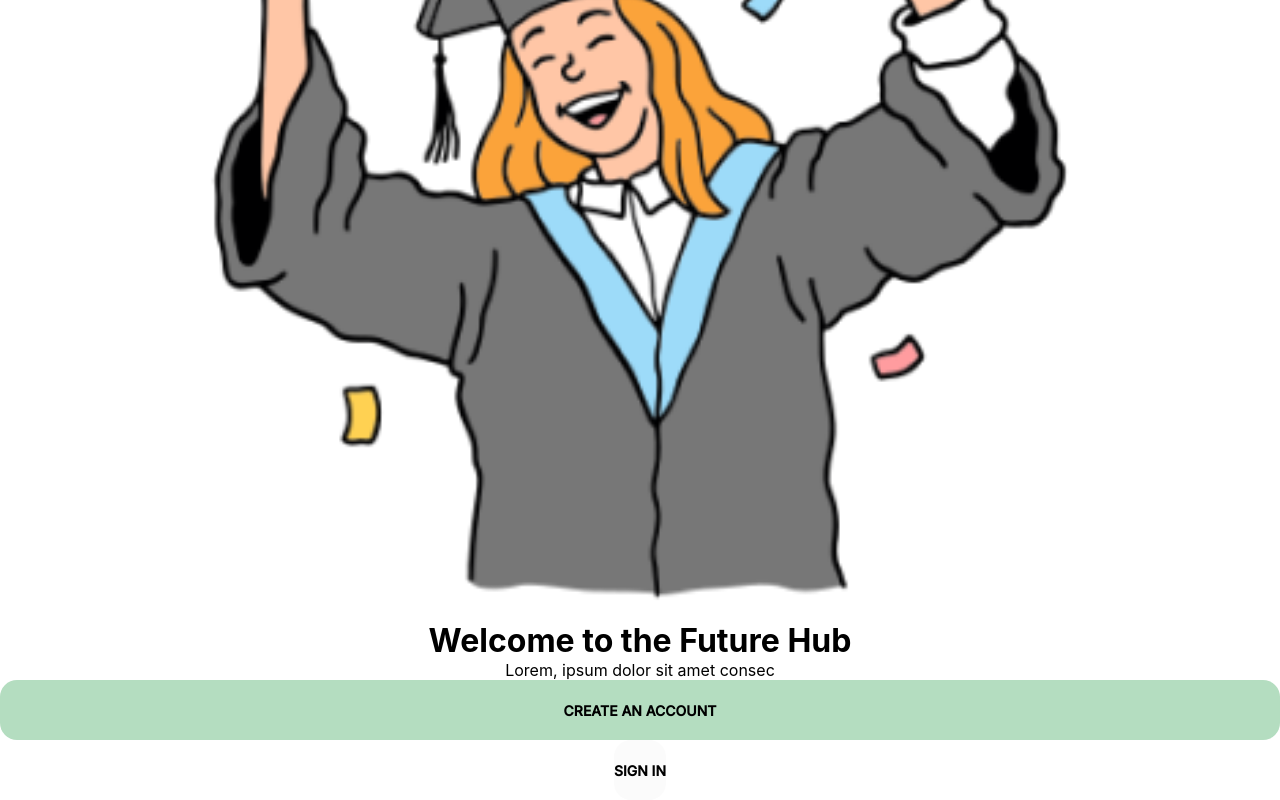
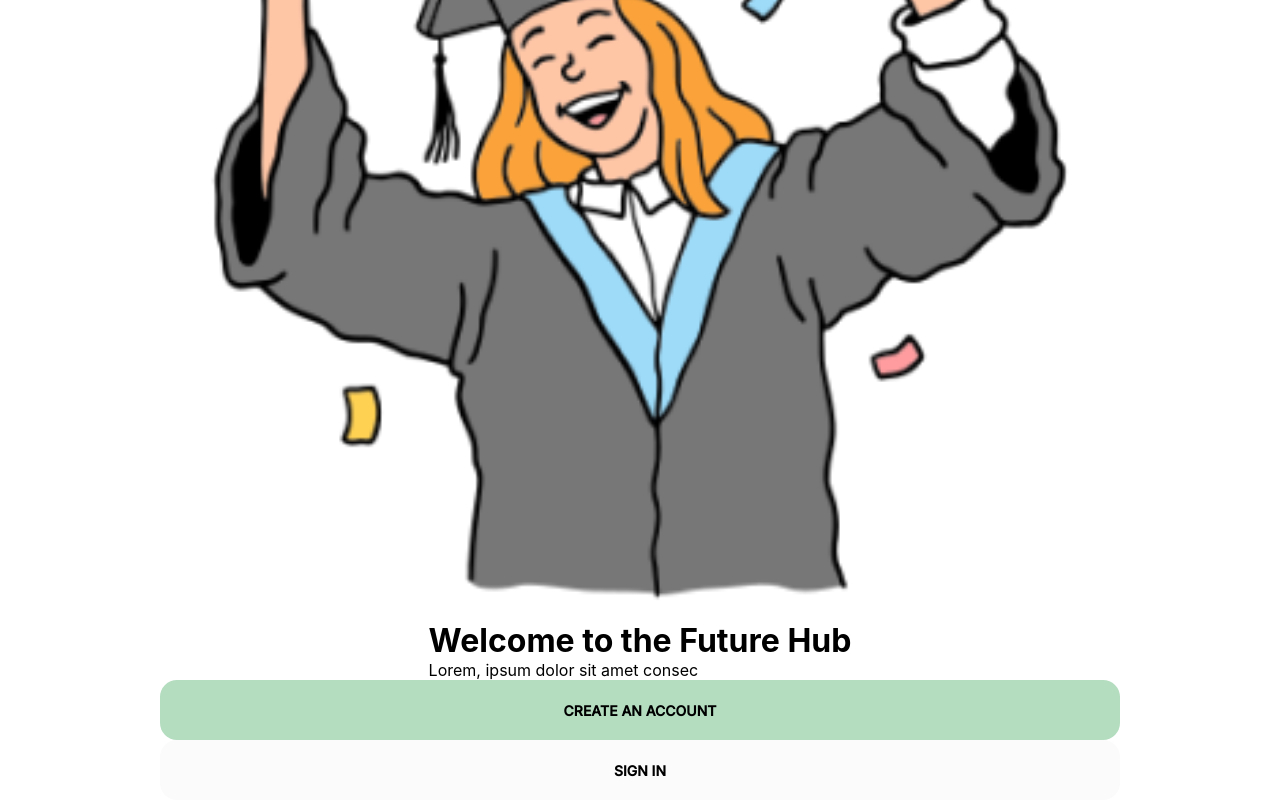
Before and after one commit to ecf123/ecf-fe-prototype, a React (Create React App) app: page /splash in a window 1280 px wide. Shown: the part 339-1139 px from the top of the page. Built offline with nearby package versions, Linux system fonts and the light colour scheme.

Commit message:
bug fixes

```diff
--- a/src/containers/Splash/Splash.jsx
+++ b/src/containers/Splash/Splash.jsx
@@ -12,8 +12,11 @@ const Splash = () => {
   return (
     <div className='splash-container'>
         <img className='splash-container__img' src={GraduationImage} alt="Graduation" />
+        <div className='splash-container__'>
           <h1 className='splash-container__title'>Welcome to the Future Hub</h1>
           <p className='splash-container__sub-title'>Lorem, ipsum dolor sit amet consec</p>
+        </div>
+        <div className='splash-container__buttons'>
           <Button buttonText="CREATE AN ACCOUNT"
           buttonType="submit"
           isSecondary={false}/>
@@ -23,6 +26,7 @@ const Splash = () => {
             isSecondary={true}/>
           </Link>
         </div>
+    </div>
   )
 }
 
--- a/src/containers/Splash/Splash.scss
+++ b/src/containers/Splash/Splash.scss
@@ -1,13 +1,16 @@
 .splash-container{
   display: flex;
-  justify-content: center;
+  justify-content: space-evenly;
   flex-direction: column;
   align-items: center;
+  height: 100vh;
 
   &__img{
     width: 75%;
 
+  }
 
-
+  &__buttons{
+    width: 75%;
   }
 }
```
Lines whose indentation alone changed are shown as unchanged.
